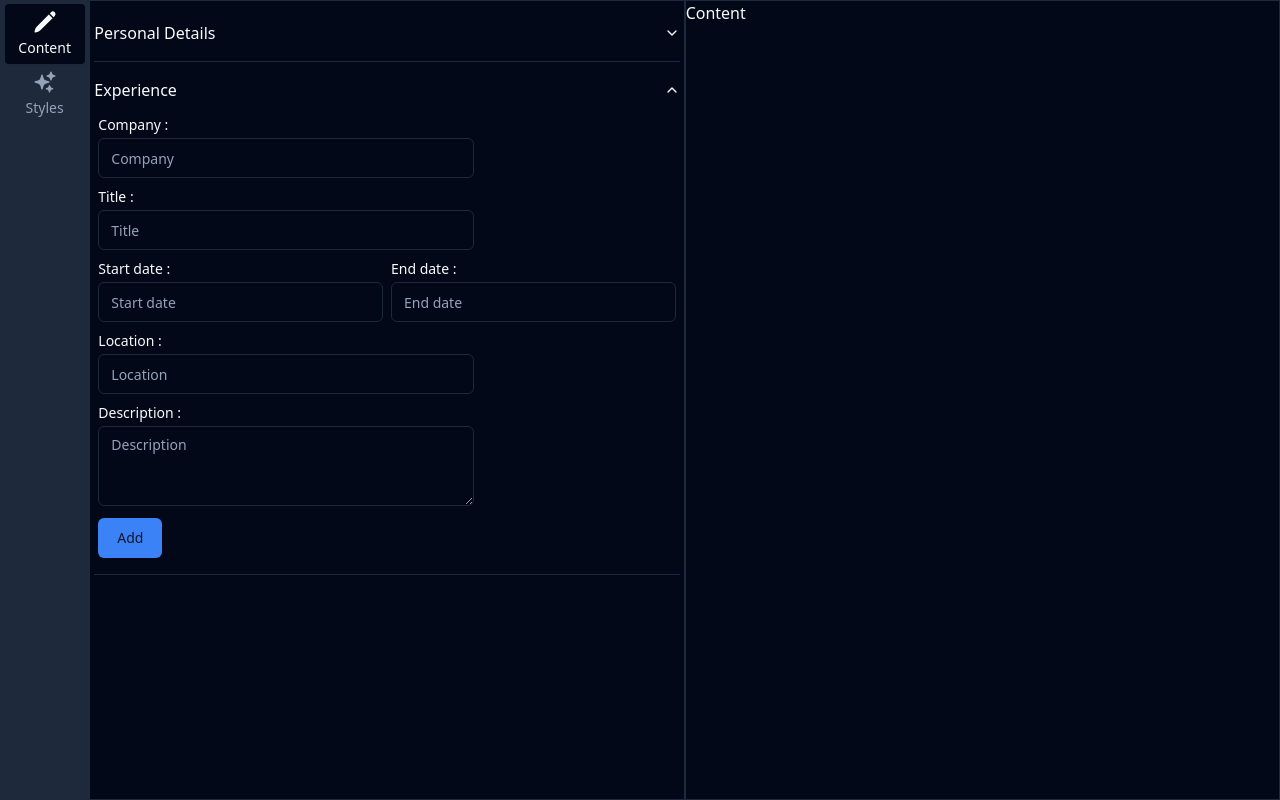
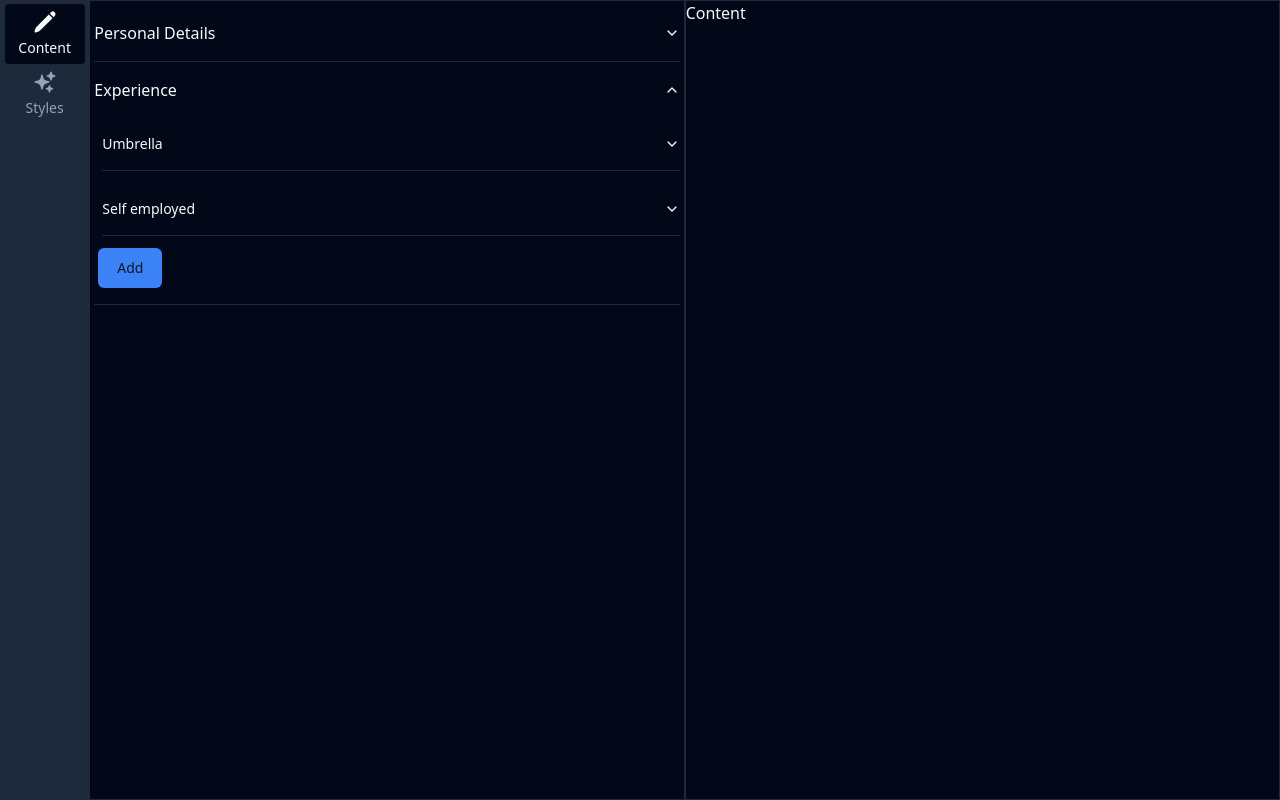
Before and after one commit to mattbro369/cv-builder, a React (Vite) app: page / in a window 1280 px wide. Both pictures are taken after a click on the button "Experience". Built offline with nearby package versions, Linux system fonts and the light colour scheme.

Commit message:
added map function to load accordian sections for each position in positions array

```diff
--- a/src/UI/input/ExpForm.tsx
+++ /dev/null
@@ -1,58 +0,0 @@
-import { Label } from '@/components/ui/label';
-import { Input } from '@/components/ui/input';
-import { Textarea } from '@/components/ui/textarea';
-
-function ExpForm() {
-	return (
-		<>
-			<div className="flex flex-col w-full max-w-sm gap-1.5 px-1">
-				<Label htmlFor="name">Company: </Label>
-				<Input
-					type="text"
-					id="company"
-					placeholder="Self employed"
-				/>
-			</div>
-			<div className="flex flex-col w-full max-w-sm gap-1.5 px-1">
-				<Label htmlFor="position">Position: </Label>
-				<Input
-					type="text"
-					id="position"
-					placeholder="Hitman"
-				/>
-			</div>
-			<div className="flex gap-2 px-1">
-				<div className="flex flex-col flex-1 max-w-sm gap-1.5">
-					<Label htmlFor="start-date">Start date: </Label>
-					<Input
-						type="text"
-						id="start-date"
-						placeholder="02/1986"
-					/>
-				</div>
-				<div className="flex flex-col flex-1 max-w-sm gap-1.5  ">
-					<Label htmlFor="end-date">End date: </Label>
-					<Input
-						type="text"
-						id="end-date"
-						placeholder="09/2023"
-					/>
-				</div>
-			</div>
-			<div className="flex flex-col flex-1 max-w-sm gap-1.5 px-1">
-				<Label htmlFor="location">Location: </Label>
-				<Input
-					type="text"
-					id="location"
-					placeholder="New York, US"
-				/>
-			</div>
-			<div className="flex flex-col flex-1 max-w-sm gap-1.5 px-1">
-				<Label htmlFor="location">Description: </Label>
-				<Textarea />
-			</div>
-		</>
-	);
-}
-
-export default ExpForm;
--- a/src/UI/input/FormInputComponent.tsx
+++ b/src/UI/input/FormInputComponent.tsx
@@ -8,9 +8,16 @@ interface IForm {
 	inputType: HTMLInputTypeAttribute | string;
 	id: string;
 	placeholder: string;
+	value?: string;
 }
 
-function FormInputComponent({ label, inputType, id, placeholder }: IForm) {
+function FormInputComponent({
+	label,
+	inputType,
+	id,
+	placeholder,
+	value,
+}: IForm) {
 	return (
 		<div className="flex flex-col w-full max-w-sm gap-1.5 px-1">
 			<Label htmlFor={id}>{label} :</Label>
@@ -18,12 +25,14 @@ function FormInputComponent({ label, inputType, id, placeholder }: IForm) {
 				<Textarea
 					itemID={id}
 					placeholder={placeholder}
+					value={value}
 				/>
 			) : (
 				<Input
 					type={inputType}
 					id={id}
 					placeholder={placeholder}
+					value={value}
 				/>
 			)}
 		</div>
--- a/src/UI/input/InputSectionComponent.tsx
+++ b/src/UI/input/InputSectionComponent.tsx
@@ -6,8 +6,9 @@ import {
 } from '@/components/ui/accordion';
 import { Button } from '@/components/ui/button';
 import FormInputComponent from './FormInputComponent';
+import ExperienceForm from './ExperienceForm';
 
-interface position {
+export interface position {
 	company: string;
 	title: string;
 	// Change to dates
@@ -17,7 +18,7 @@ interface position {
 	description: string;
 }
 
-const exp_arr: position[] = [
+const positions_arr: position[] = [
 	{
 		company: 'Umbrella',
 		title: 'Hitman',
@@ -74,44 +75,23 @@ function InputSectionComponent() {
 				<AccordionItem value="experience">
 					<AccordionTrigger>Experience</AccordionTrigger>
 					<AccordionContent className="flex flex-col gap-3">
-						<FormInputComponent
-							label="Company"
-							inputType="text"
-							id="company"
-							placeholder="Company"
-						/>
-						<FormInputComponent
-							label="Title"
-							inputType="text"
-							id="title"
-							placeholder="Title"
-						/>
-						<div className="flex">
-							<FormInputComponent
-								label="Start date"
-								inputType="string"
-								id="start-date"
-								placeholder="Start date"
-							/>
-							<FormInputComponent
-								label="End date"
-								inputType="string"
-								id="end-date"
-								placeholder="End date"
-							/>
-						</div>
-						<FormInputComponent
-							label="Location"
-							inputType="string"
-							id="location"
-							placeholder="Location"
-						/>
-						<FormInputComponent
-							label="Description"
-							inputType="textarea"
-							id="description"
-							placeholder="Description"
-						/>
+						{positions_arr.map((position) => {
+							return (
+								<div className="pl-2">
+									<AccordionItem
+										value={position.company}
+										key={positions_arr.indexOf(position)}>
+										<AccordionTrigger>{position.company}</AccordionTrigger>
+										<AccordionContent className="flex flex-col gap-3">
+											<ExperienceForm position={position} />
+										</AccordionContent>
+									</AccordionItem>
+								</div>
+							);
+						})}
+
+						{positions_arr.length < 1 && <ExperienceForm />}
+
 						<div className="flex w-full max-w-sm px-1">
 							<Button className="w-16">Add</Button>
 						</div>
```
